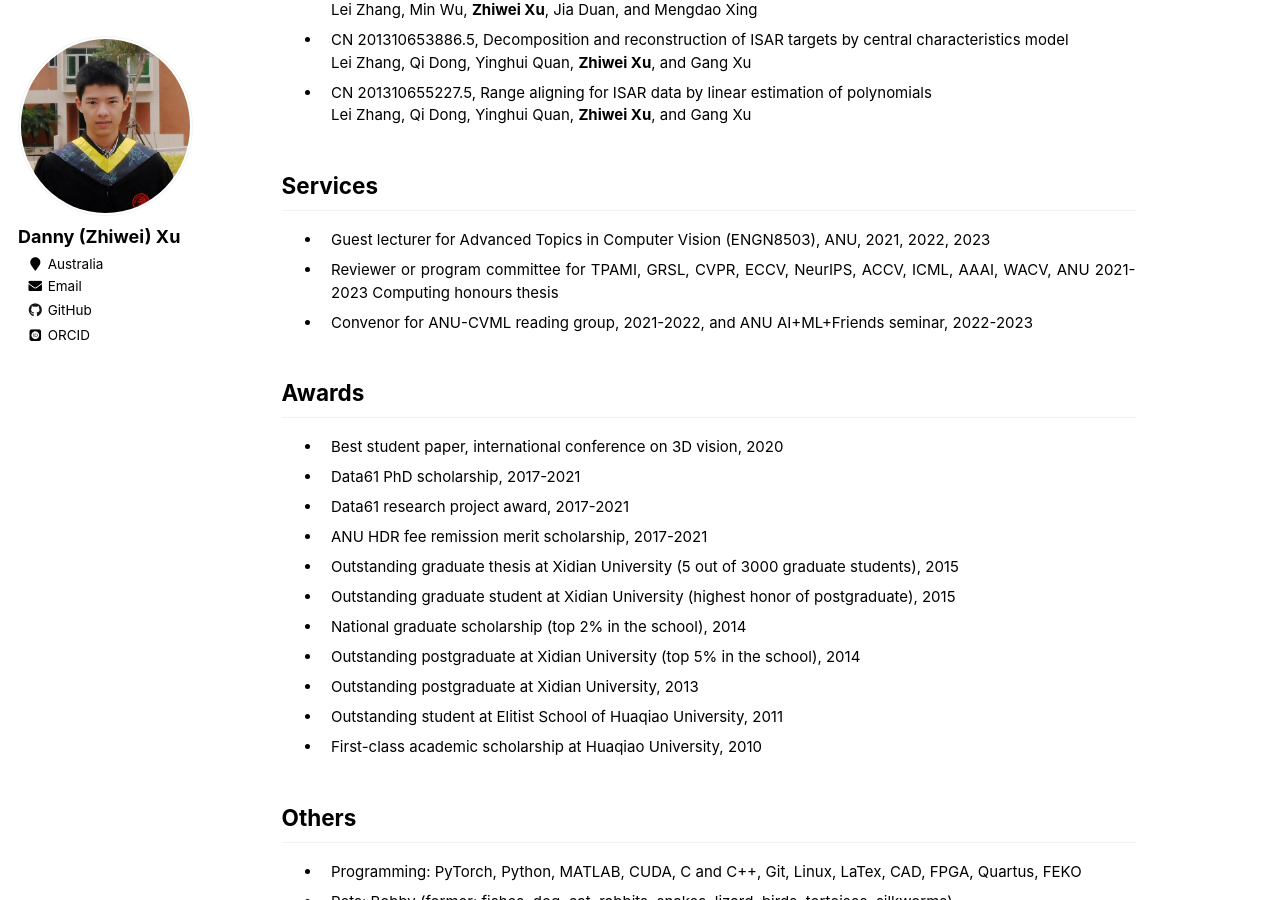
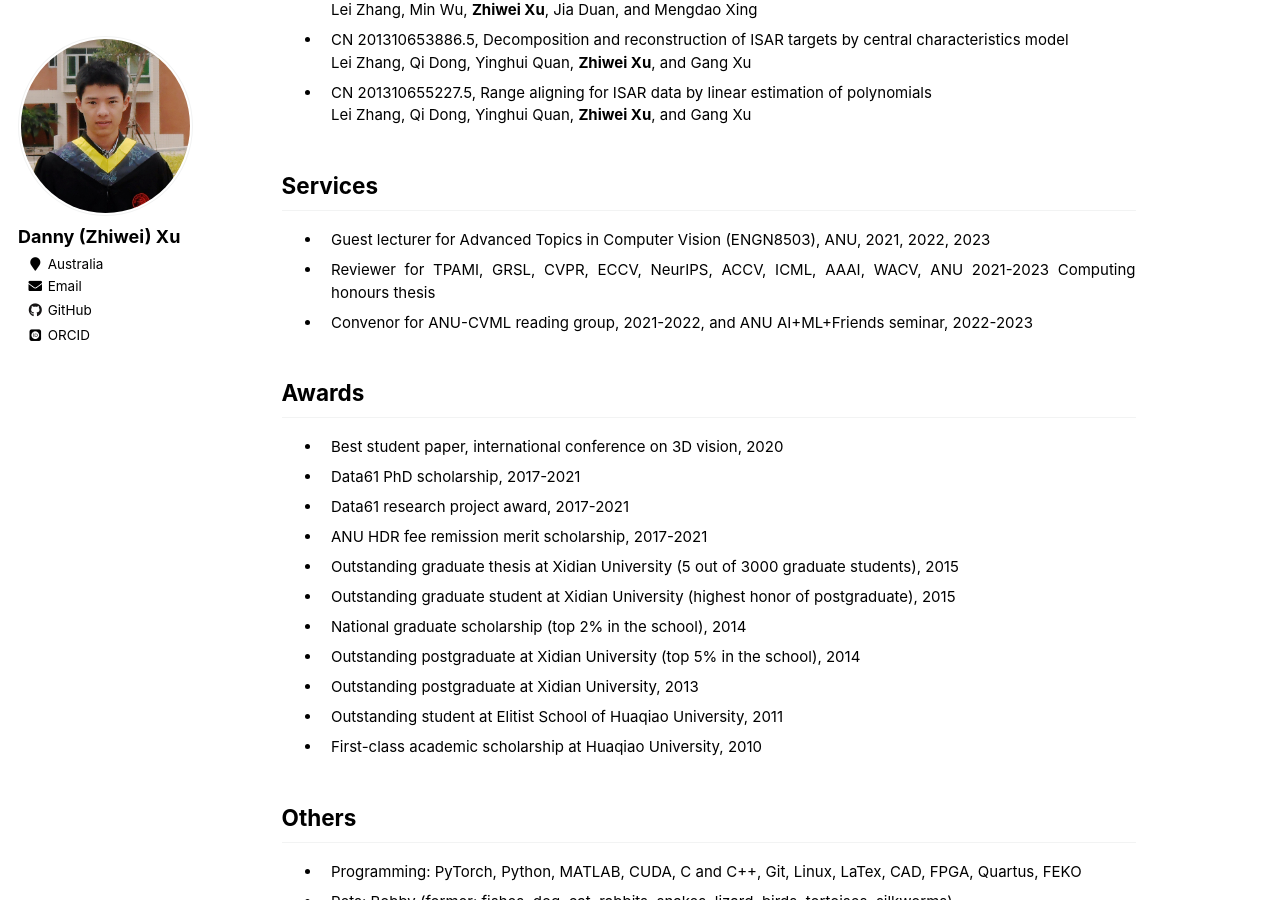
Before and after one commit to zwxu064/zwxu064.github.io, a Jekyll site: the page built from _pages/about.html, in a window 1280 px wide and 900 px high, scrolled down 3208 px. Built offline with Jekyll 4.4.1, drawn with Linux system fonts in a browser that asks for light colours; some web fonts are replaced.

Commit message:
Update about.html

```diff
--- a/_pages/about.html
+++ b/_pages/about.html
@@ -250,7 +250,7 @@
 <h2 id="services">Services</h2>
   <ul>
     <li><div>Guest lecturer for Advanced Topics in Computer Vision (ENGN8503), ANU, 2021, 2022, 2023</div>
-    <li><div>Reviewer or program committee for TPAMI, GRSL, CVPR, ECCV, NeurIPS, ACCV, ICML, AAAI, WACV, ANU 2021-2023 Computing honours thesis</div>
+    <li><div>Reviewer for TPAMI, GRSL, CVPR, ECCV, NeurIPS, ACCV, ICML, AAAI, WACV, ANU 2021-2023 Computing honours thesis</div>
     <li><div>Convenor for ANU-CVML reading group, 2021-2022, and ANU <a style="color: inherit;" href="https://cs.anu.edu.au/ai-ml-friends/", target="_blank">AI+ML+Friends seminar</a>, 2022-2023</div>
   </ul>
 
```
